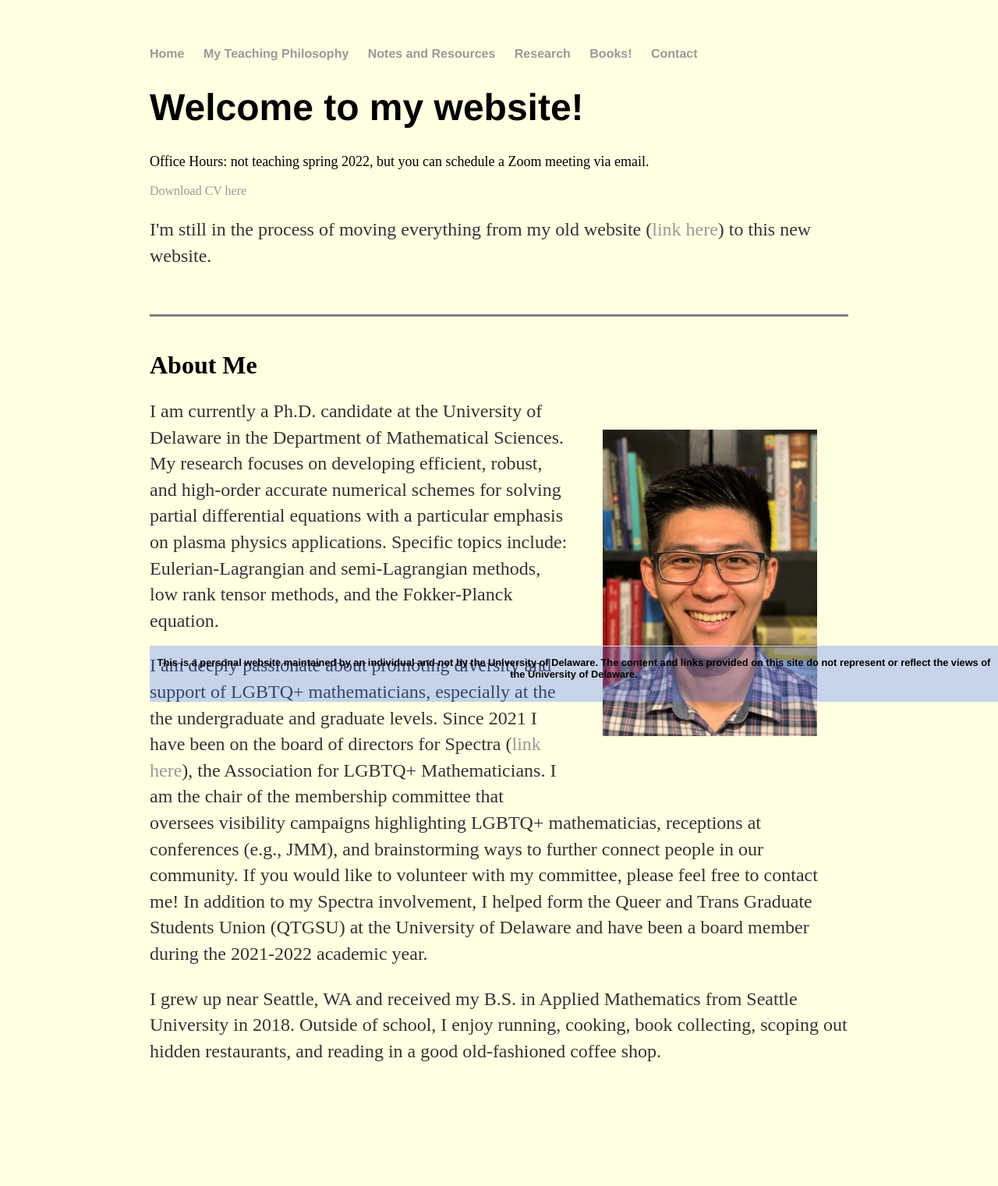
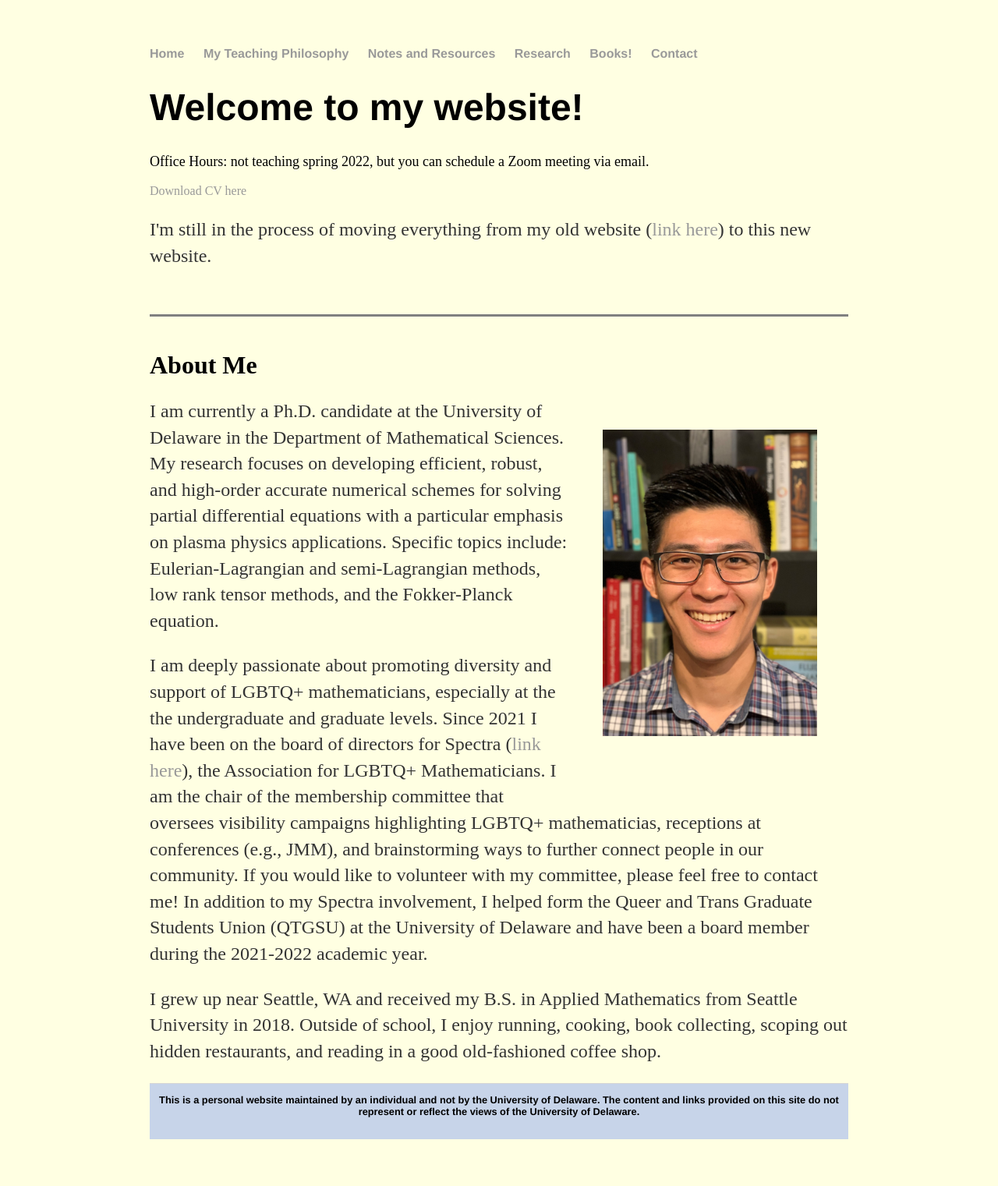
Before and after one commit to jhknakao/jhknakao.github.io, a Jekyll site: the page built from index.html, in a window 1280 px wide. Shown: the whole page at 78% size. Built offline with Jekyll 4.4.1, drawn with Linux system fonts in a browser that asks for light colours; before the commit the page ends 1425 px from its top, so only the background shows below that.

Commit message:
Update main.css

```diff
--- a/css/main.css
+++ b/css/main.css
@@ -32,7 +32,6 @@ p {
 footer {
     border-top: 1px solid #d5d5d5;
     font-size: .8em;
-    position: absolute; bottom: 0;
     background-color: rgba(72,113,247,0.3);
 }
 
```
